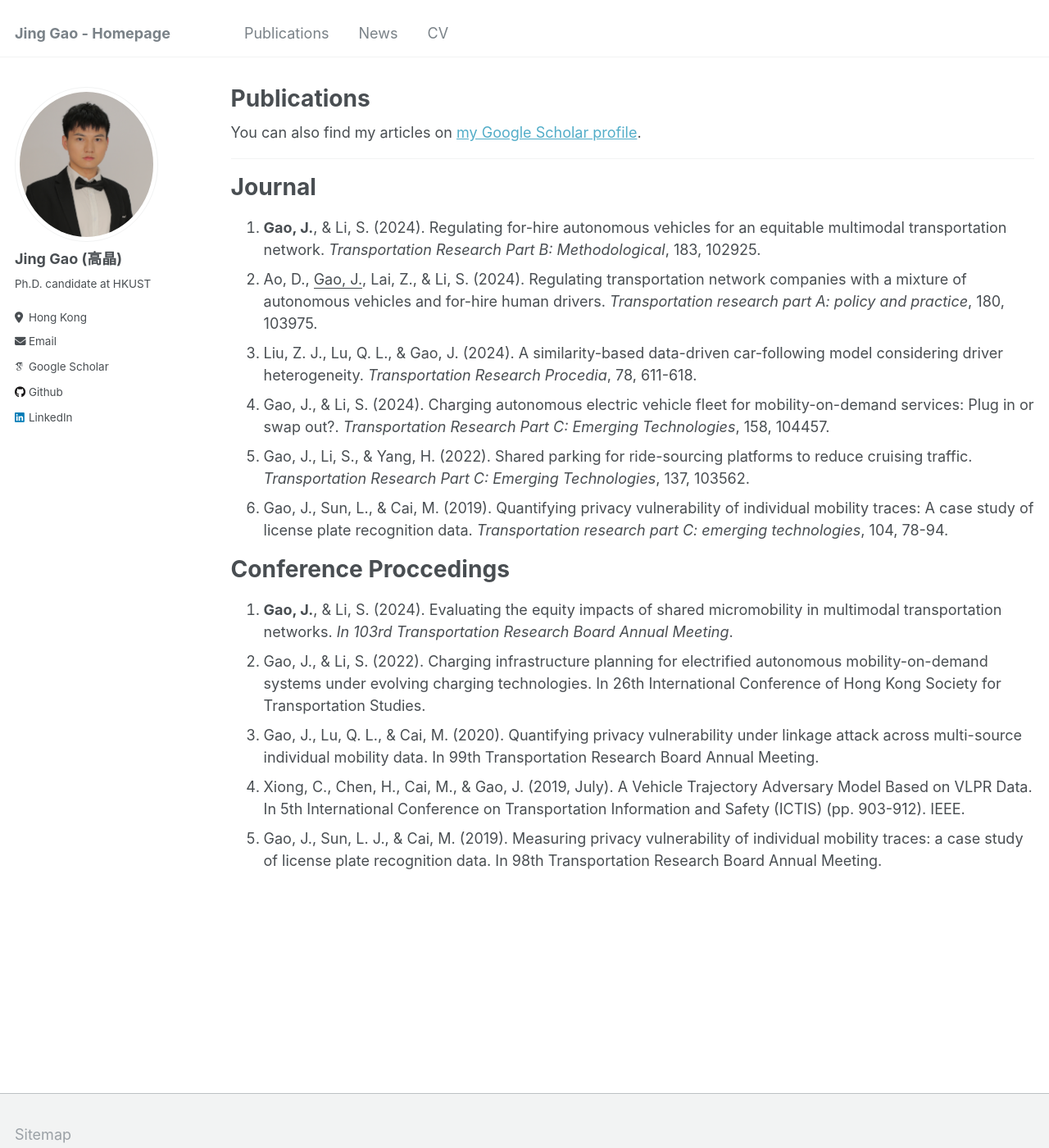
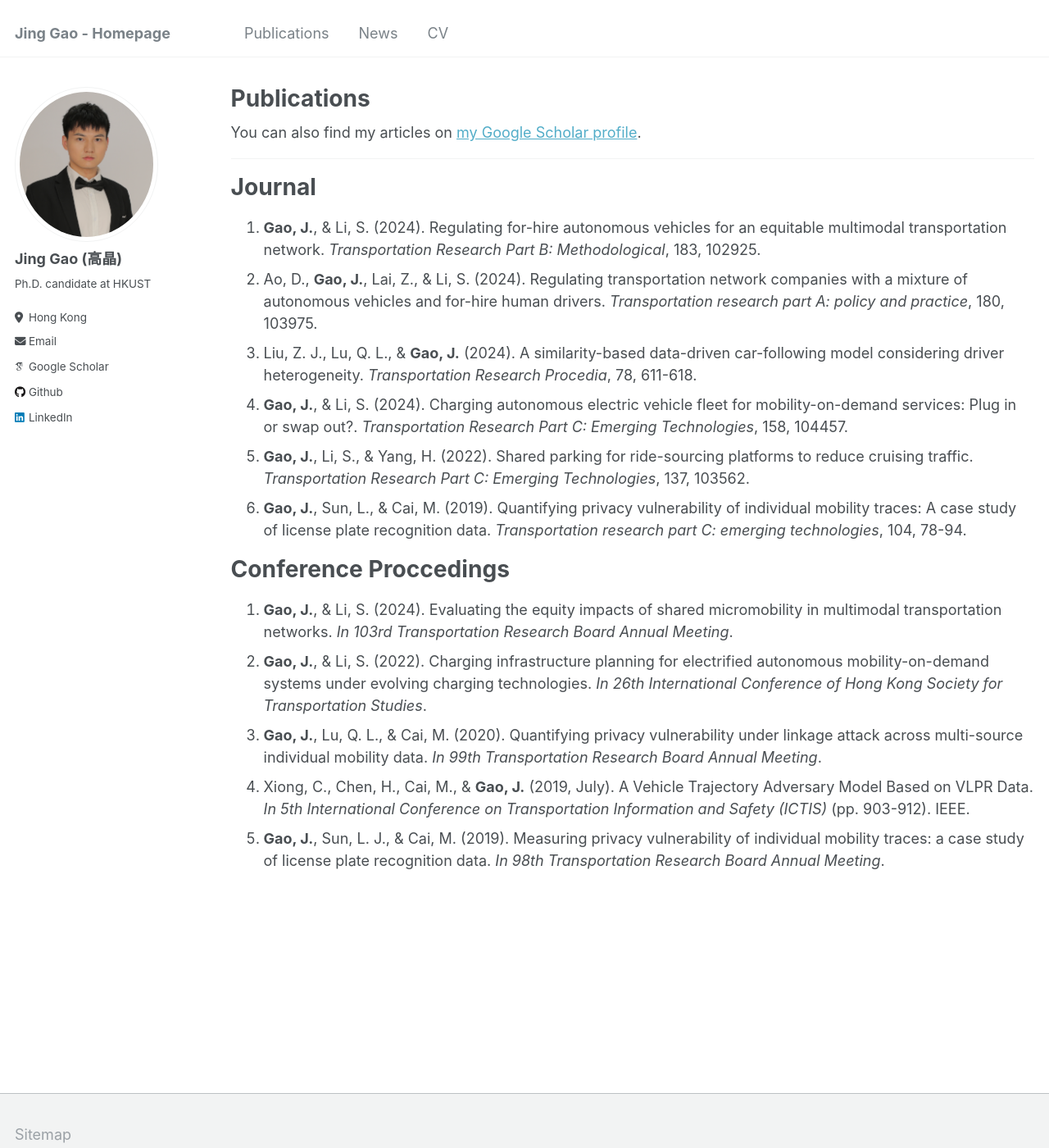
Before and after one commit to jgaoax/jgaoax.github.io, a Jekyll site: the page built from _pages/publications.md, in a window 1280 px wide and 1400 px high. Shown: the whole window at 82% size. Built offline with Jekyll 4.4.1, drawn with Linux system fonts in a browser that asks for light colours; some web fonts are replaced.

```diff
--- a/_pages/publications.md
+++ b/_pages/publications.md
@@ -16,19 +16,19 @@ author_profile: true
 Journal
 ======
 1. **Gao, J.**, & Li, S. (2024). Regulating for-hire autonomous vehicles for an equitable multimodal transportation network. _Transportation Research Part B: Methodological_, 183, 102925.
-2. Ao, D., <u>Gao, J.</u>, Lai, Z., & Li, S. (2024). Regulating transportation network companies with a mixture of autonomous vehicles and for-hire human drivers. _Transportation research part A: policy and practice_, 180, 103975.
-3. Liu, Z. J., Lu, Q. L., & Gao, J. (2024). A similarity-based data-driven car-following model considering driver heterogeneity. _Transportation Research Procedia_, 78, 611-618.
-4. Gao, J., & Li, S. (2024). Charging autonomous electric vehicle fleet for mobility-on-demand services: Plug in or swap out?. _Transportation Research Part C: Emerging Technologies_, 158, 104457.
-5. Gao, J., Li, S., & Yang, H. (2022). Shared parking for ride-sourcing platforms to reduce cruising traffic. _Transportation Research Part C: Emerging Technologies_, 137, 103562.
-6. Gao, J., Sun, L., & Cai, M. (2019). Quantifying privacy vulnerability of individual mobility traces: A case study of license plate recognition data. _Transportation research part C: emerging technologies_, 104, 78-94.
+2. Ao, D., **Gao, J.**, Lai, Z., & Li, S. (2024). Regulating transportation network companies with a mixture of autonomous vehicles and for-hire human drivers. _Transportation research part A: policy and practice_, 180, 103975.
+3. Liu, Z. J., Lu, Q. L., & **Gao, J.** (2024). A similarity-based data-driven car-following model considering driver heterogeneity. _Transportation Research Procedia_, 78, 611-618.
+4. **Gao, J.**, & Li, S. (2024). Charging autonomous electric vehicle fleet for mobility-on-demand services: Plug in or swap out?. _Transportation Research Part C: Emerging Technologies_, 158, 104457.
+5. **Gao, J.**, Li, S., & Yang, H. (2022). Shared parking for ride-sourcing platforms to reduce cruising traffic. _Transportation Research Part C: Emerging Technologies_, 137, 103562.
+6. **Gao, J.**, Sun, L., & Cai, M. (2019). Quantifying privacy vulnerability of individual mobility traces: A case study of license plate recognition data. _Transportation research part C: emerging technologies_, 104, 78-94.
 
 Conference Proccedings
 ======
 1. **Gao, J.**, & Li, S. (2024). Evaluating the equity impacts of shared micromobility in multimodal transportation networks. _In 103rd Transportation Research Board Annual Meeting_.
-2. Gao, J., & Li, S. (2022). Charging infrastructure planning for electrified autonomous mobility-on-demand systems under evolving charging technologies. In 26th International Conference of Hong Kong Society for Transportation Studies.
-3. Gao, J., Lu, Q. L., & Cai, M. (2020). Quantifying privacy vulnerability under linkage attack across multi-source individual mobility data. In 99th Transportation Research Board Annual Meeting.
-4. Xiong, C., Chen, H., Cai, M., & Gao, J. (2019, July). A Vehicle Trajectory Adversary Model Based on VLPR Data. In 5th International Conference on Transportation Information and Safety (ICTIS) (pp. 903-912). IEEE.
-5. Gao, J., Sun, L. J., & Cai, M. (2019). Measuring privacy vulnerability of individual mobility traces: a case study of license plate recognition data. In 98th Transportation Research Board Annual Meeting.
+2. **Gao, J.**, & Li, S. (2022). Charging infrastructure planning for electrified autonomous mobility-on-demand systems under evolving charging technologies. _In 26th International Conference of Hong Kong Society for Transportation Studies_.
+3. **Gao, J.**, Lu, Q. L., & Cai, M. (2020). Quantifying privacy vulnerability under linkage attack across multi-source individual mobility data. _In 99th Transportation Research Board Annual Meeting_.
+4. Xiong, C., Chen, H., Cai, M., & **Gao, J.** (2019, July). A Vehicle Trajectory Adversary Model Based on VLPR Data. _In 5th International Conference on Transportation Information and Safety (ICTIS)_ (pp. 903-912). IEEE.
+5. **Gao, J.**, Sun, L. J., & Cai, M. (2019). Measuring privacy vulnerability of individual mobility traces: a case study of license plate recognition data. _In 98th Transportation Research Board Annual Meeting_.
 
 <!--
 {% for post in site.publications reversed %}
```
